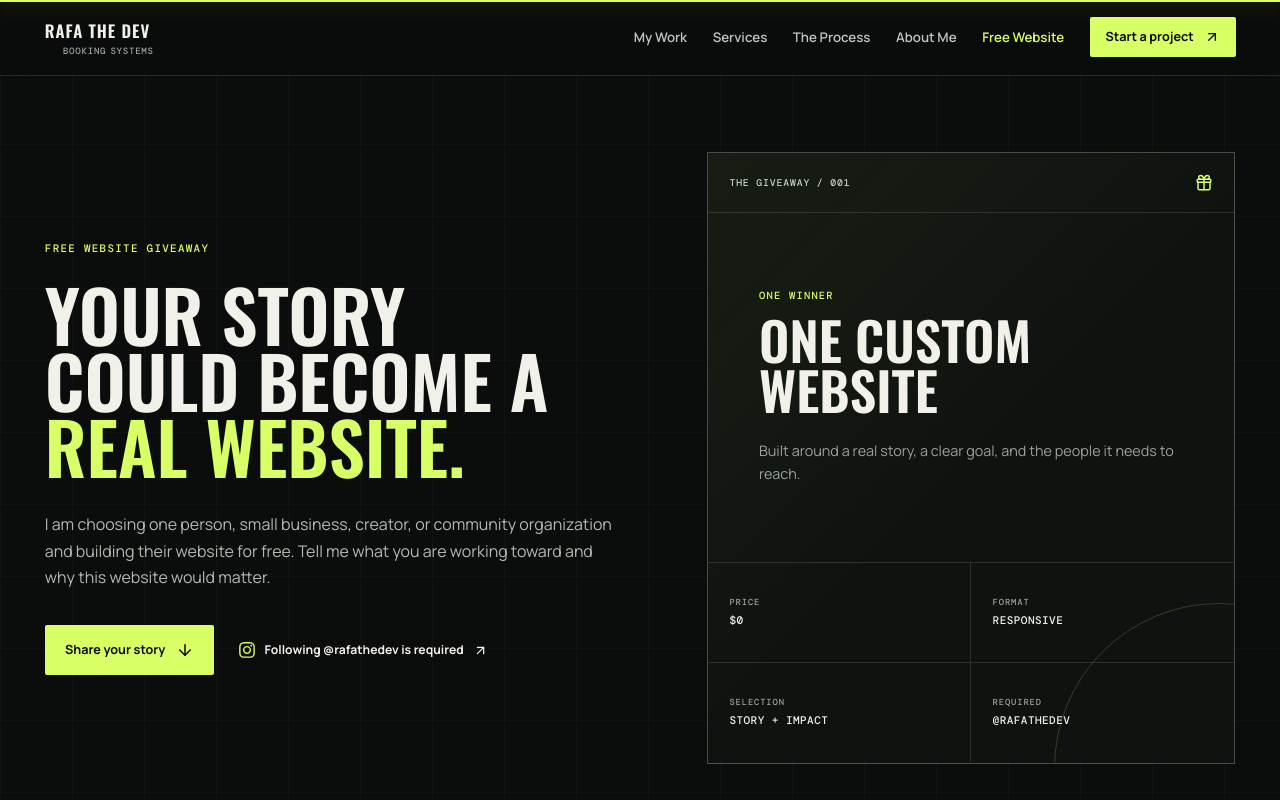
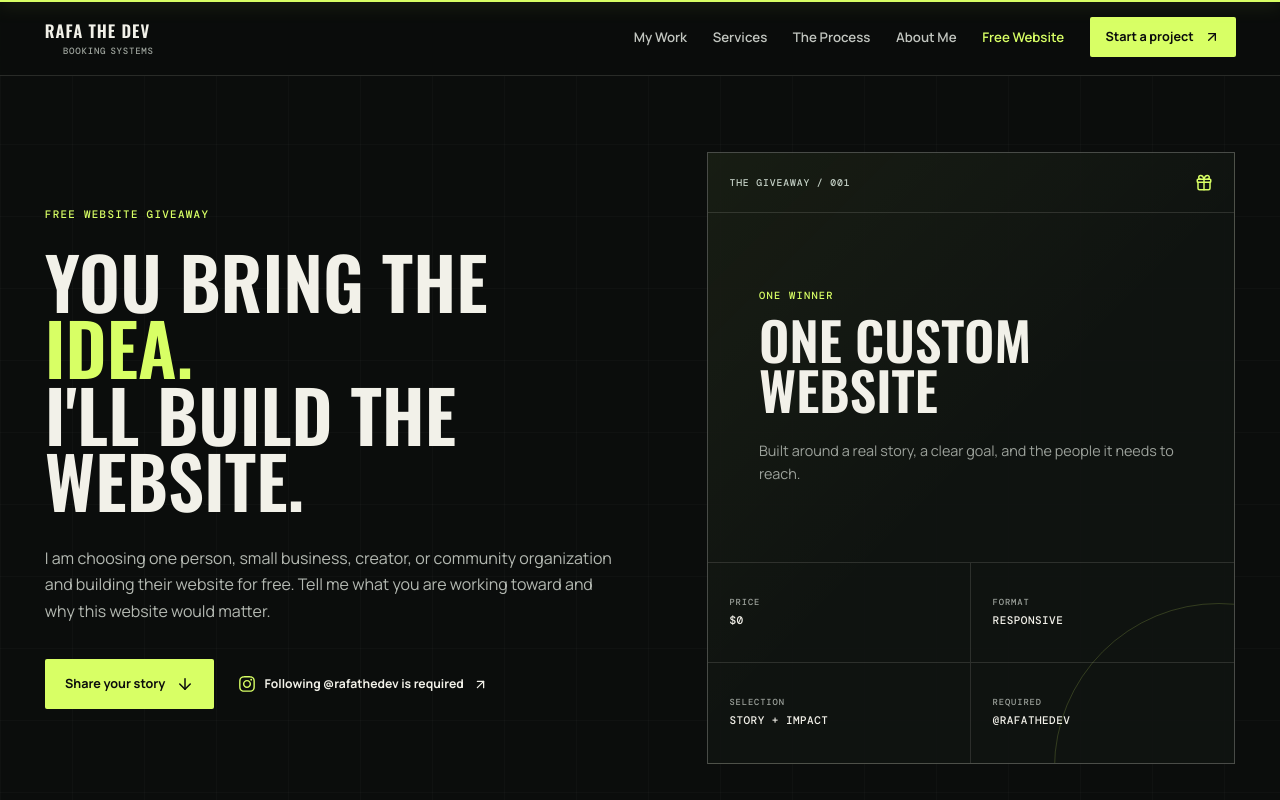
Before and after one commit to webdevRafa/rafa-the-dev, a React (Vite) app: page /free-website in a window 1280 px wide. Shown: the top 800 px of the page. Built offline with nearby package versions, Linux system fonts and the light colour scheme; a web font is replaced by a local one.

Commit message:
Animate free website hero message

```diff
--- a/src/FreeWebsitePage.css
+++ b/src/FreeWebsitePage.css
@@ -32,9 +32,28 @@
 }
 
 .free-hero-copy h1 em {
-  display: block;
   color: var(--lime);
   font-style: normal;
+}
+
+.free-hero-static-line {
+  display: block;
+}
+
+.free-hero-word-window {
+  position: relative;
+  display: block;
+  width: 100%;
+  height: 0.94em;
+  overflow: hidden;
+}
+
+.free-hero-word {
+  position: absolute;
+  top: 0;
+  left: 0;
+  max-width: 100%;
+  white-space: nowrap;
 }
 
 .free-hero-intro {
--- a/src/FreeWebsitePage.tsx
+++ b/src/FreeWebsitePage.tsx
@@ -63,6 +63,15 @@ const scopeOptions = [
   'Not sure yet',
 ]
 
+const giveawayHeroWords = [
+  'STORY.',
+  'IDEA.',
+  'VISION.',
+  'MISSION.',
+  'PROBLEM.',
+  'DREAM.',
+] as const
+
 function PageReveal({
   children,
   className,
@@ -84,6 +93,39 @@ function PageReveal({
     >
       {children}
     </motion.div>
+  )
+}
+
+function RotatingGiveawayWord() {
+  const reduceMotion = useReducedMotion()
+  const [wordIndex, setWordIndex] = useState(0)
+  const activeWordIndex = reduceMotion ? 0 : wordIndex
+
+  useEffect(() => {
+    if (reduceMotion) return
+
+    const timer = window.setTimeout(() => {
+      setWordIndex((current) => (current + 1) % giveawayHeroWords.length)
+    }, 3600)
+
+    return () => window.clearTimeout(timer)
+  }, [reduceMotion, wordIndex])
+
+  return (
+    <span className="free-hero-word-window" aria-hidden="true">
+      <AnimatePresence mode="wait" initial={false}>
+        <motion.em
+          className="free-hero-word"
+          key={giveawayHeroWords[activeWordIndex]}
+          initial={reduceMotion ? false : { opacity: 0, y: '90%', filter: 'blur(5px)' }}
+          animate={{ opacity: 1, y: '0%', filter: 'blur(0px)' }}
+          exit={reduceMotion ? undefined : { opacity: 0, y: '-90%', filter: 'blur(5px)' }}
+          transition={{ duration: 0.48, ease: revealEase }}
+        >
+          {giveawayHeroWords[activeWordIndex]}
+        </motion.em>
+      </AnimatePresence>
+    </span>
   )
 }
 
@@ -142,6 +184,7 @@ function FreeWebsitePage() {
               FREE WEBSITE GIVEAWAY
             </motion.p>
             <motion.h1
+              aria-label="You bring the story. I'll build the website."
               variants={{
                 hidden: { opacity: 0, y: 28, filter: 'blur(7px)' },
                 visible: {
@@ -152,7 +195,9 @@ function FreeWebsitePage() {
                 },
               }}
             >
-              Your story could become a <em>real website.</em>
+              <span className="free-hero-static-line">You bring the</span>
+              <RotatingGiveawayWord />
+              <span className="free-hero-static-line">I&apos;ll build the website.</span>
             </motion.h1>
             <motion.p
               className="free-hero-intro"
```
